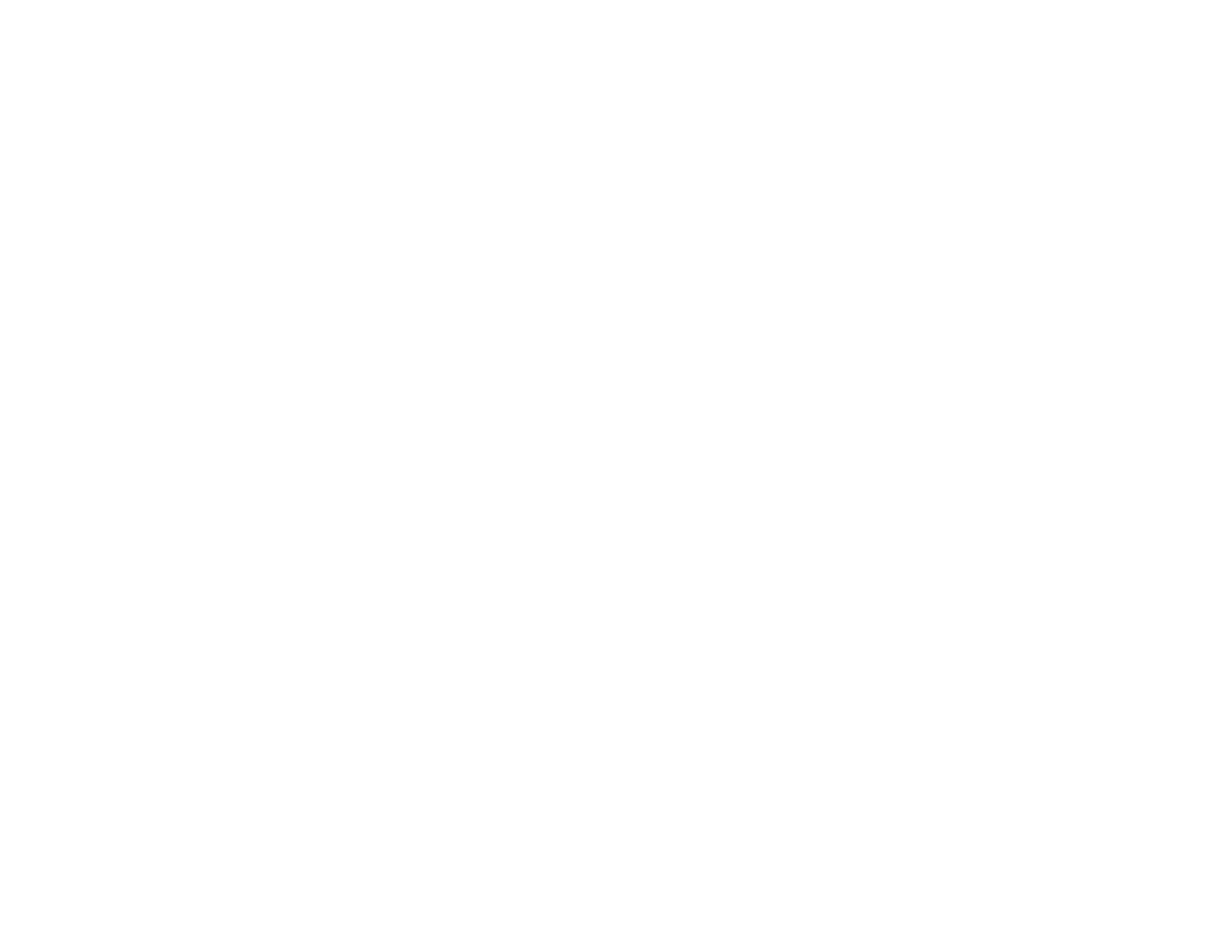
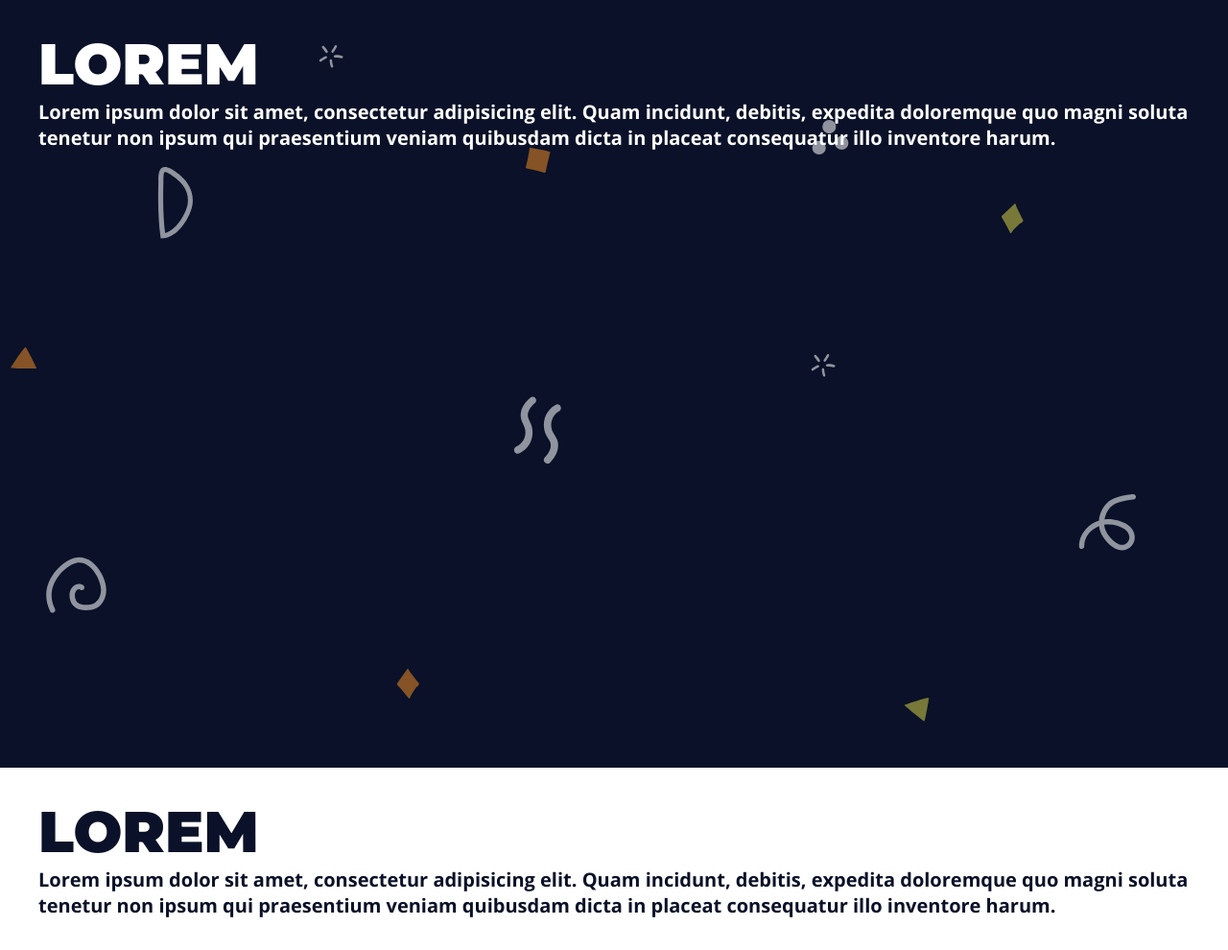
Before and after one commit to diegoespelho/landing-page, a plain HTML site: page index.html in a window 1280 px wide. Shown: the whole page at 96% size. Before the commit the page ends 800 px from the top, so only its background shows below. Drawn offline with nearby package versions, Linux system fonts and the light colour scheme.

Commit message:
Estrutura da landing page

```diff
--- a/assets/css/style.css
+++ b/assets/css/style.css
@@ -1,3 +1,9 @@
+:root {
+  --primary-color: #0a1128;
+  --white-color: #ffffff;
+  --gap: 3rem;
+}
+
 * {
   margin: 0;
   padding: 0;
@@ -14,7 +20,8 @@ html {
 
 body {
   font-family: "Open Sans", sans-serif;
-  font-size: 1.6rem;
+  font-size: 2rem;
+  color: var(--primary-color);
 }
 
 h1,
@@ -50,3 +57,24 @@ h5 {
 h6 {
   font-size: 3.5rem;
 }
+
+.main-bg {
+  background-image: url("../img/main-bg.svg");
+  background-size: cover;
+  background-position: center center;
+  color: var(--white-color);
+}
+
+.white-bg {
+  background: var(--white-color);
+}
+
+.main-content {
+  max-width: 1200px;
+  margin: 0 auto;
+  padding: var(--gap);
+}
+
+.section {
+  min-height: 100vh;
+}
--- a/index.html
+++ b/index.html
@@ -12,7 +12,18 @@
 </head>
 
 <body>
-
+  <section class="main-bg section">
+    <div class="main-content">
+      <h1>Lorem</h1>
+      <p>Lorem ipsum dolor sit amet, consectetur adipisicing elit. Quam incidunt, debitis, expedita doloremque quo magni soluta tenetur non ipsum qui praesentium veniam quibusdam dicta in placeat consequatur illo inventore harum.</p>
+    </div>
+  </section>
+  <section class="white-bg section">
+    <div class="main-content">
+      <h1>Lorem</h1>
+      <p>Lorem ipsum dolor sit amet, consectetur adipisicing elit. Quam incidunt, debitis, expedita doloremque quo magni soluta tenetur non ipsum qui praesentium veniam quibusdam dicta in placeat consequatur illo inventore harum.</p>
+    </div>
+  </section>
 </body>
 
 </html>
```
Also changed, not shown: assets/img/main-bg.svg (added).
